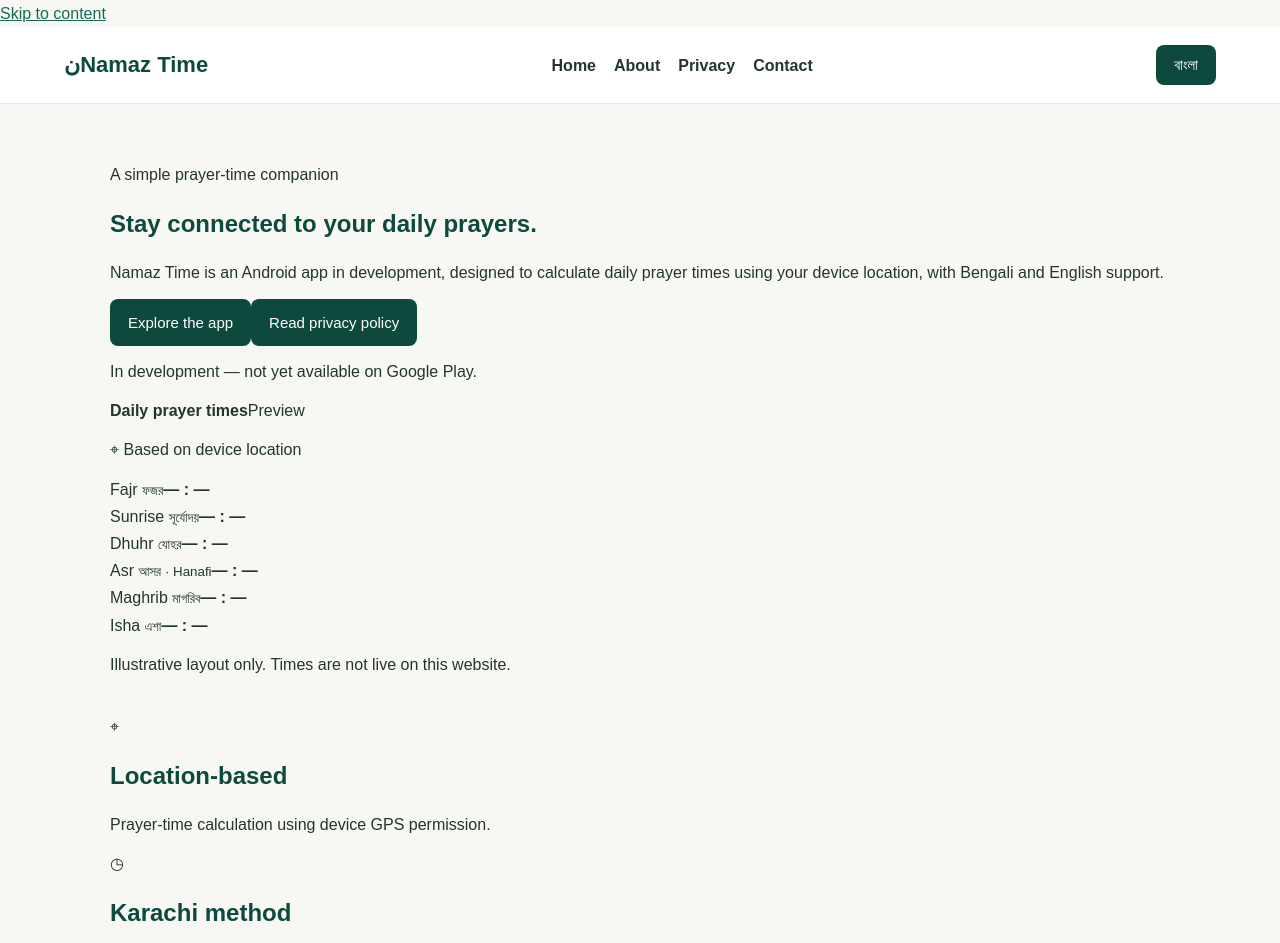
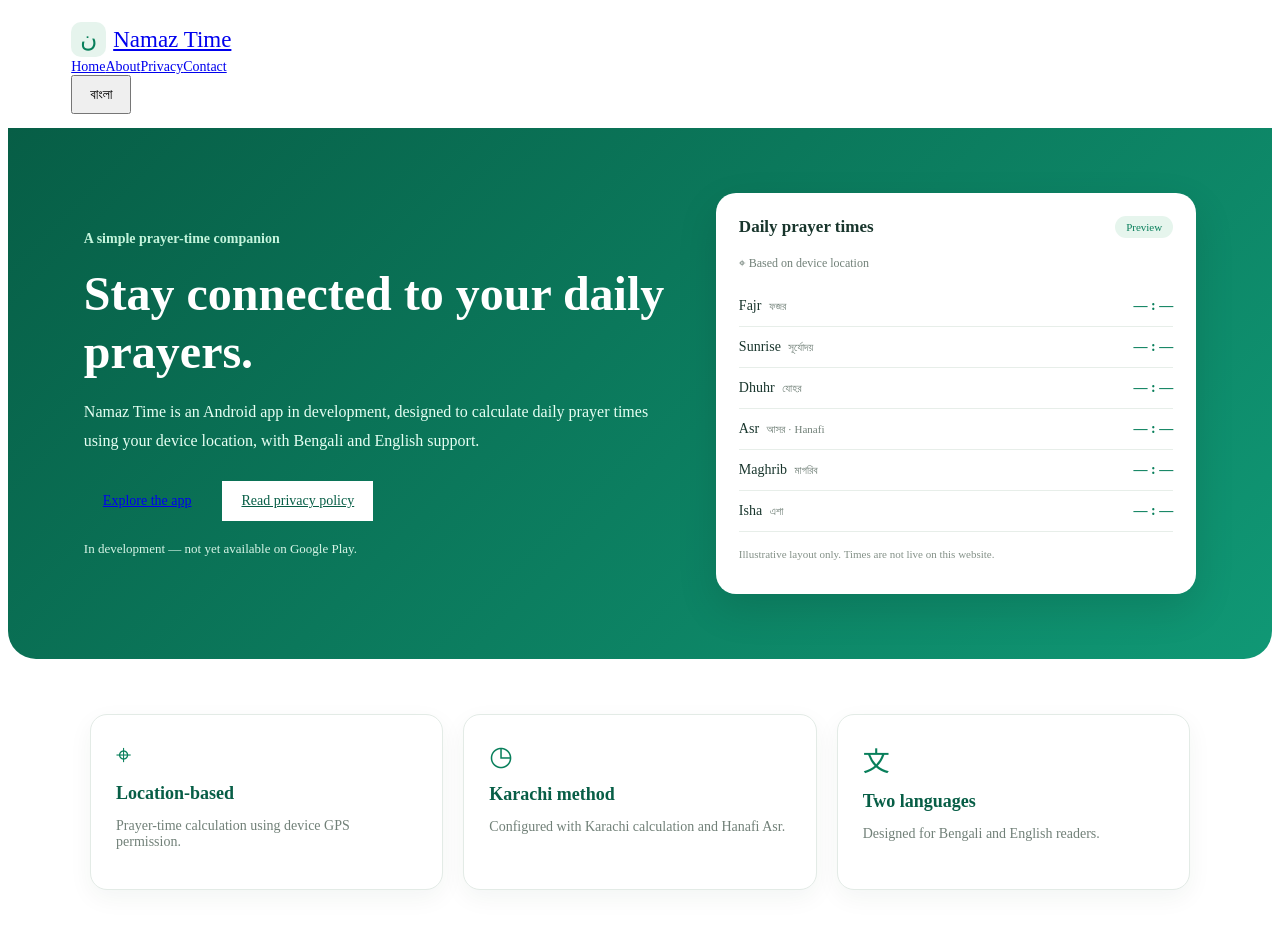
Before and after one commit to namaj-bot/namaz-time-website, a plain HTML site: page index.html in a window 1280 px wide. Shown: the top 943 px of the page. Drawn offline with Linux system fonts and the light colour scheme.

Commit message:
Refactor styles for improved layout and accessibility

```diff
--- a/styles.css
+++ b/styles.css
@@ -1,130 +1,282 @@
 
+/* ===== NAMAZ TIME HOME PAGE DESIGN ===== */
 
-* {
-  box-sizing: border-box;
+.skip-link {
+  position: absolute;
+  left: -9999px;
+  top: 0;
 }
 
-:root {
-  --green: #0d4a3d;
-  --green-light: #176b56;
-  --cream: #f7f8f3;
-  --text: #24352f;
-  --muted: #68776f;
+.skip-link:focus {
+  left: 10px;
+  z-index: 999;
+  background: white;
+  padding: 12px;
 }
 
-body {
-  margin: 0;
-  font-family: Arial, sans-serif;
-  background: var(--cream);
-  color: var(--text);
-  line-height: 1.7;
+header.site-header {
+  padding: 14px 5%;
+  gap: 18px;
+  justify-content: space-between;
 }
 
-.site-header {
+.brand {
+  font-size: 23px;
+  white-space: nowrap;
+}
+
+.brand-mark {
+  display: inline-grid;
+  place-items: center;
+  background: #e6f4ed;
+  color: #087f5b;
+  width: 35px;
+  height: 35px;
+  border-radius: 10px;
+  margin-right: 7px;
+}
+
+header.site-header nav {
+  gap: 20px;
+}
+
+header.site-header nav a {
+  font-size: 14px;
+}
+
+.lang-toggle {
+  font-size: 14px;
+  padding: 9px 17px;
+}
+
+/* Hero section */
+
+main .hero {
+  background: linear-gradient(135deg, #075e46, #109875);
+  color: white;
+  padding: 65px 6%;
+  display: grid;
+  grid-template-columns: 1.1fr 0.9fr;
+  align-items: center;
+  gap: 45px;
+  border-radius: 0 0 28px 28px;
+}
+
+.hero .eyebrow {
+  color: #c4f4dc;
+  font-size: 14px;
+  font-weight: 700;
+}
+
+.hero h1 {
+  font-size: clamp(32px, 4vw, 48px);
+  line-height: 1.2;
+  margin: 18px 0;
+}
+
+.hero .lead {
+  font-size: 16px;
+  line-height: 1.8;
+  color: #e6fff3;
+}
+
+.actions {
+  display: flex;
+  gap: 12px;
+  flex-wrap: wrap;
+  margin-top: 25px;
+}
+
+.actions .button {
+  font-size: 14px;
+  padding: 12px 19px;
+}
+
+.button.secondary {
   background: white;
-  padding: 18px 5%;
+  color: #075e46;
+}
+
+.status {
+  font-size: 13px;
+  margin-top: 20px;
+  color: #d8f5e7;
+}
+
+/* Prayer card */
+
+.prayer-card {
+  background: white;
+  color: #18352c;
+  border-radius: 20px;
+  padding: 23px;
+  box-shadow: 0 15px 40px rgba(0,0,0,.12);
+  margin: 0;
+}
+
+.card-top {
   display: flex;
   justify-content: space-between;
   align-items: center;
-  flex-wrap: wrap;
-  gap: 15px;
-  border-bottom: 1px solid #e5ebe7;
+  gap: 8px;
+  font-size: 17px;
+  margin-bottom: 18px;
 }
 
-.brand {
-  color: var(--green);
-  font-size: 22px;
-  font-weight: bold;
-  text-decoration: none;
+.pill {
+  background: #e6f5ed;
+  color: #087f5b;
+  border-radius: 20px;
+  padding: 5px 11px;
+  font-size: 11px;
 }
 
-nav {
-  display: flex;
-  flex-wrap: wrap;
-  gap: 18px;
+.location {
+  color: #718078;
+  font-size: 12px;
+  margin-bottom: 15px;
 }
 
-nav a {
-  color: var(--text);
-  text-decoration: none;
-  font-weight: 600;
+.prayer-row {
+  display: flex;
+  justify-content: space-between;
+  align-items: center;
+  padding: 12px 0;
+  border-bottom: 1px solid #e7eee9;
+  font-size: 14px;
 }
 
-nav a:hover {
-  color: var(--green-light);
+.prayer-row small {
+  color: #718078;
+  font-size: 11px;
+  margin-left: 4px;
 }
 
-button,
-.button {
-  display: inline-block;
-  border: 0;
-  border-radius: 8px;
-  padding: 11px 18px;
-  background: var(--green);
-  color: white;
-  text-decoration: none;
-  cursor: pointer;
-  font-size: 15px;
+.prayer-row b {
+  color: #087f5b;
+  font-size: 14px;
 }
 
-button:hover,
-.button:hover {
-  background: var(--green-light);
+.preview {
+  color: #849188;
+  font-size: 11px;
+  margin-top: 16px;
 }
 
-main {
+/* Features */
+
+.features {
+  width: 90%;
   max-width: 1100px;
-  margin: auto;
-  padding: 45px 20px;
+  margin: 55px auto;
+  display: grid;
+  grid-template-columns: repeat(3, 1fr);
+  gap: 20px;
 }
 
-h1,
-h2 {
-  color: var(--green);
-  line-height: 1.3;
+.features article {
+  background: white;
+  padding: 25px;
+  border: 1px solid #e3ebe6;
+  border-radius: 17px;
+  box-shadow: 0 8px 25px rgba(0,60,40,.05);
 }
 
-p {
-  margin: 12px 0;
+.features article > span {
+  font-size: 27px;
+  color: #087f5b;
 }
 
-section {
-  margin-bottom: 35px;
+.features h2 {
+  font-size: 18px;
+  margin: 12px 0;
+  color: #075e46;
 }
 
-a {
-  color: var(--green-light);
+.features p {
+  color: #718078;
+  font-size: 14px;
 }
 
-footer {
-  background: var(--green);
+/* Contact section */
+
+.cta {
+  width: 90%;
+  max-width: 1100px;
+  margin: 50px auto;
+  padding: 35px;
+  background: #075e46;
   color: white;
-  padding: 25px 5%;
+  border-radius: 20px;
   display: flex;
   justify-content: space-between;
+  align-items: center;
+  gap: 20px;
   flex-wrap: wrap;
-  gap: 15px;
 }
 
-footer a {
-  color: white;
+.cta h2 {
+  font-size: 24px;
+  margin-top: 8px;
 }
 
-@media (max-width: 600px) {
-  .site-header {
+.cta .eyebrow {
+  color: #c4f4dc;
+}
+
+.button.light {
+  background: white;
+  color: #075e46;
+}
+
+/* Mobile responsive */
+
+@media (max-width: 700px) {
+  header.site-header {
     flex-direction: column;
-    align-items: flex-start;
+    padding: 17px 10px;
+    gap: 14px;
   }
 
-  nav {
-    gap: 12px;
+  header.site-header nav {
+    justify-content: center;
+    gap: 17px;
+    flex-wrap: wrap;
   }
 
-  main {
-    padding: 30px 16px;
+  main .hero {
+    grid-template-columns: 1fr;
+    padding: 38px 22px;
+    gap: 30px;
   }
 
-  footer {
+  .hero h1 {
+    font-size: 32px;
+  }
+
+  .hero .lead {
+    font-size: 14px;
+  }
+
+  .actions {
     flex-direction: column;
   }
+
+  .actions .button {
+    width: 100%;
+    text-align: center;
+  }
+
+  .features {
+    grid-template-columns: 1fr;
+    margin: 35px auto;
+  }
+
+  .cta {
+    padding: 25px;
+  }
+
+  .cta h2 {
+    font-size: 21px;
+  }
 }
```
